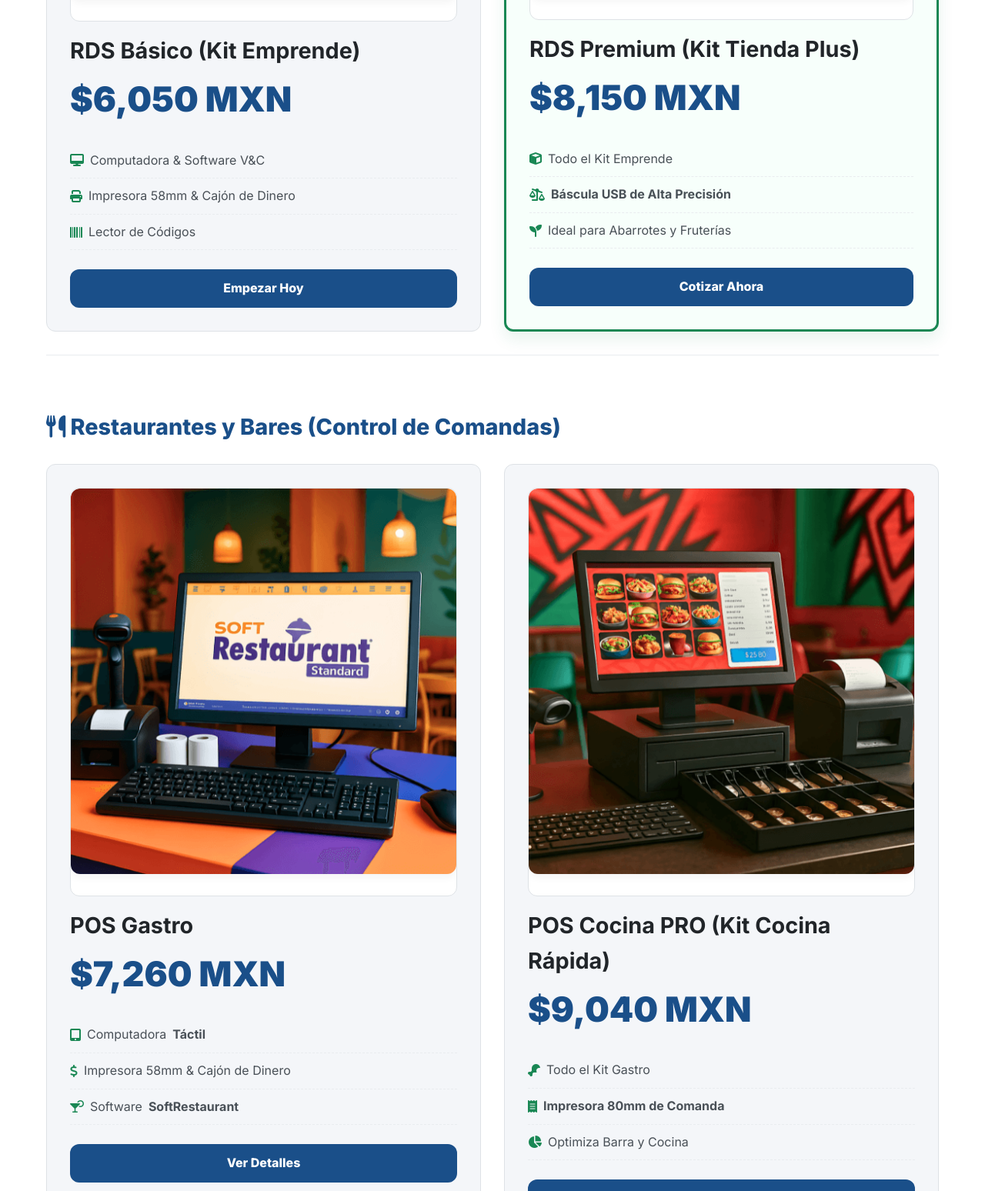
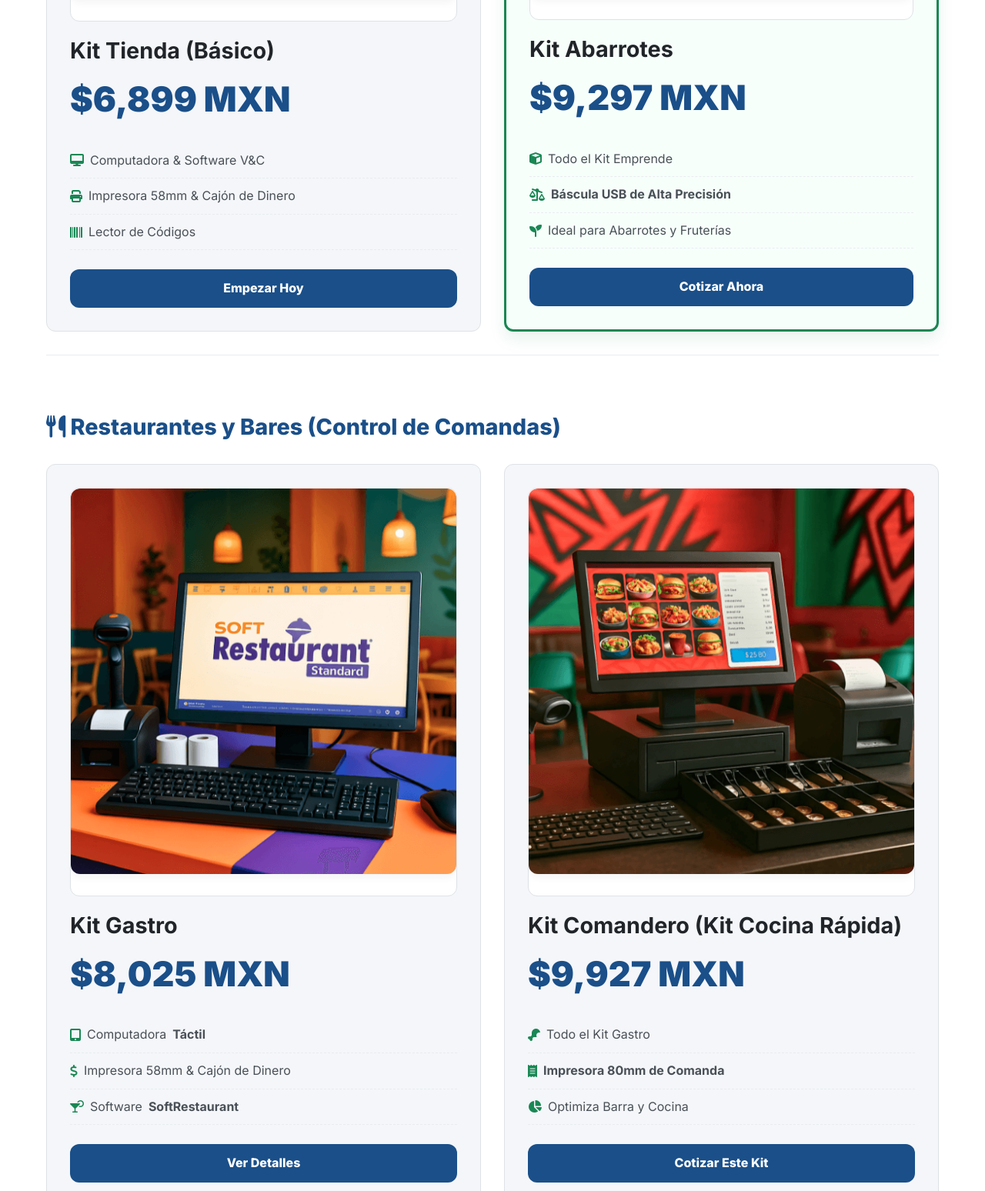
Before and after one commit to tranzge/venta-y-control, a plain HTML site: page index.html in a window 1280 px wide. Shown: the part 2036-3584 px from the top of the page at 77% size. Drawn offline with Linux system fonts and the light colour scheme.

Commit message:
act. precios
Actualizacion de precios

```diff
--- a/index.html
+++ b/index.html
@@ -78,8 +78,8 @@
                         <div class="kit-image-wrapper">
                             <img src="basico.png" alt="Kit RDS Básico" class="kit-image">
                         </div>
-                        <h5>RDS Básico (Kit Emprende)</h5>
-                        <p class="price">$6,050 MXN</p>
+                        <h5>Kit Tienda (Básico)</h5>
+                        <p class="price">$6,899 MXN</p>
                         <ul>
                             <li><i class="fas fa-desktop"></i> Computadora & Software V&C</li>
                             <li><i class="fas fa-print"></i> Impresora 58mm & Cajón de Dinero</li>
@@ -91,8 +91,8 @@
                         <div class="kit-image-wrapper">
                             <img src="tienda plus.png" alt="Kit RDS Premium Tienda Plus" class="kit-image">
                         </div>
-                        <h5>RDS Premium (Kit Tienda Plus)</h5>
-                        <p class="price">$8,150 MXN</p>
+                        <h5>Kit Abarrotes</h5>
+                        <p class="price">$9,297 MXN</p>
                         <p class="best-value">La solución más vendida</p>
                         <ul>
                             <li><i class="fas fa-cube"></i> Todo el Kit Emprende</li>
@@ -111,8 +111,8 @@
                         <div class="kit-image-wrapper">
                             <img src="pos gastro.png" alt="Kit POS Gastro" class="kit-image">
                         </div>
-                        <h5>POS Gastro</h5>
-                        <p class="price">$7,260 MXN</p>
+                        <h5>Kit Gastro</h5>
+                        <p class="price">$8,025 MXN</p>
                         <ul>
                             <li><i class="fas fa-tablet-alt"></i> Computadora <strong>Táctil</strong></li>
                             <li><i class="fas fa-dollar-sign"></i> Impresora 58mm & Cajón de Dinero</li>
@@ -124,8 +124,8 @@
                         <div class="kit-image-wrapper">
                             <img src="cocina pro.png" alt="Kit POS Cocina PRO" class="kit-image">
                         </div>
-                        <h5>POS Cocina PRO (Kit Cocina Rápida)</h5>
-                        <p class="price">$9,040 MXN</p>
+                        <h5>Kit Comandero (Kit Cocina Rápida)</h5>
+                        <p class="price">$9,927 MXN</p>
                         <p class="best-value">Mejor para servicio completo</p>
                         <ul>
                             <li><i class="fas fa-drumstick-bite"></i> Todo el Kit Gastro</li>
@@ -223,4 +223,5 @@
     </footer>
 
 </body>
+
 </html>
```
